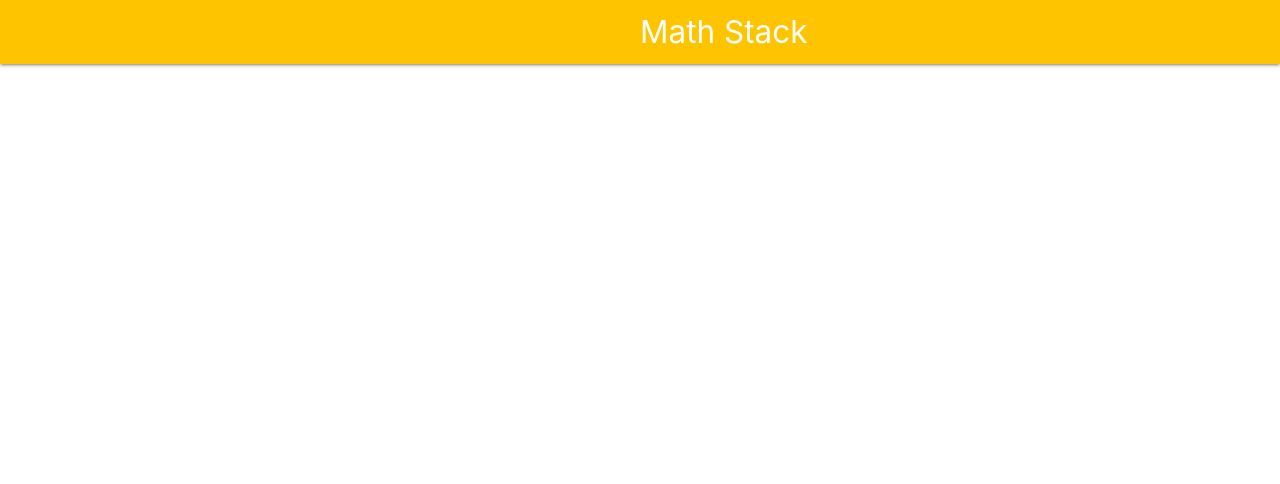
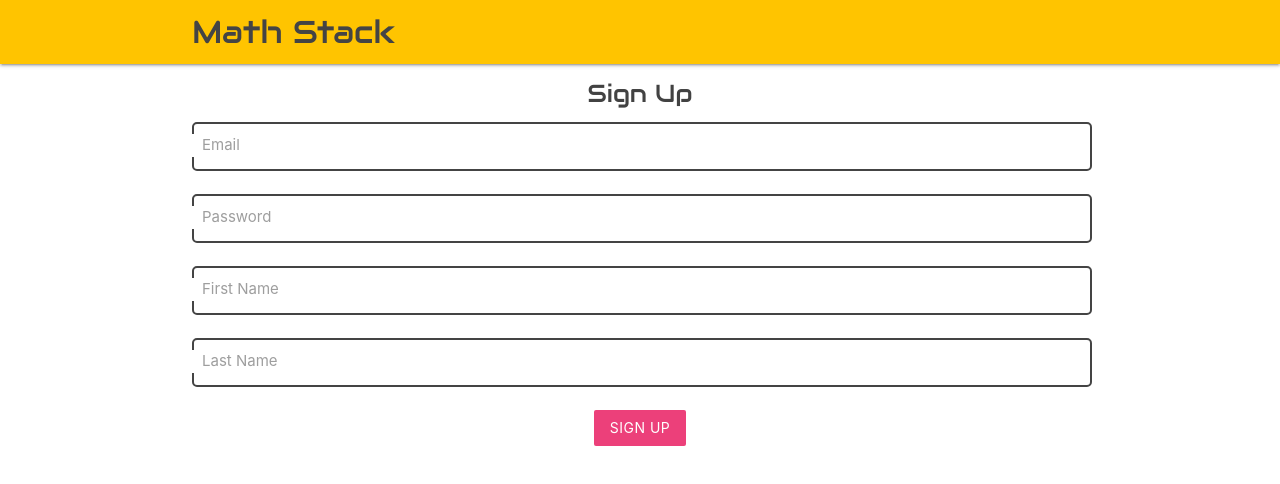
Before and after one commit to FaizBShah/Math-Stack, a React (Create React App) app: page /signup in a window 1280 px wide. Shown: the top 484 px of the page. Built offline with nearby package versions, Linux system fonts and the light colour scheme; no server answers.

Commit message:
css improved

```diff
--- a/package.json
+++ b/package.json
@@ -14,6 +14,7 @@
     "react-router-dom": "^5.2.0",
     "react-scripts": "4.0.1",
     "redux": "^4.0.5",
+    "redux-firestore": "^0.14.0",
     "redux-thunk": "^2.3.0",
     "web-vitals": "^0.2.4"
   },
--- a/public/index.html
+++ b/public/index.html
@@ -17,6 +17,9 @@
     <link rel="manifest" href="%PUBLIC_URL%/manifest.json" />
      <!-- Compiled and minified CSS -->
      <link rel="stylesheet" href="https://cdnjs.cloudflare.com/ajax/libs/materialize/1.0.0/css/materialize.min.css">
+
+     <link rel="stylesheet" href="https://maxcdn.bootstrapcdn.com/font-awesome/latest/css/font-awesome.min.css" />
+     <link href="https://fonts.googleapis.com/icon?family=Material+Icons" rel="stylesheet">
 
 
     <!--
@@ -43,7 +46,7 @@
       To begin the development, run `npm start` or `yarn start`.
       To create a production bundle, use `npm run build` or `yarn build`.
     -->
-    <!-- Compiled and minified JavaScript
-    <script src="https://cdnjs.cloudflare.com/ajax/libs/materialize/1.0.0/js/materialize.min.js"></script>-->
+    <!-- Compiled and minified JavaScript -->
+    <script src="https://cdnjs.cloudflare.com/ajax/libs/materialize/1.0.0/js/materialize.min.js"></script>
   </body>
 </html>
--- a/src/App.js
+++ b/src/App.js
@@ -4,6 +4,7 @@ import { BrowserRouter, Switch, Route } from 'react-router-dom'
 import Dashboard from './components/Dashboard/Dashboard'
 import Navbar from './components/Navbar/Navbar'
 import SignIn from './components/Auth/SignIn'
+import SignUp from "./components/Auth/SignUp";
 import './App.css';
 import {getRequiredBoxes, executeScript} from './scripts/compilerScript';
 
@@ -18,6 +19,7 @@ class App extends Component {
           <Switch>
             <Route exact path='/' component={Dashboard} />
             <Route path='/signin' component={SignIn} />
+            <Route path='/signup' component={SignUp} />
           </Switch>
         </div>
       </BrowserRouter>
--- a/src/components/Auth/SignIn.js
+++ b/src/components/Auth/SignIn.js
@@ -1,8 +1,9 @@
 import React, { Component } from 'react'
-import { NavLink } from 'react-router-dom'
+import { Link } from 'react-router-dom'
 import { connect } from 'react-redux'
-import { signIn } from '../../store/Actions/authActions'
+import { signIn, signInGoogle } from '../../store/Actions/authActions'
 import { Redirect } from 'react-router-dom'
+import { findAllByPlaceholderText } from '@testing-library/react'
 
 class SignIn extends Component {
   state = {
@@ -18,6 +19,11 @@ class SignIn extends Component {
     e.preventDefault();
     this.props.signIn(this.state)
   }
+
+  handleGoogleSubmit = (e) => {
+    e.preventDefault();
+    signInGoogle();
+  }
   render() {
 
     const { authError, auth } = this.props;
@@ -26,16 +32,15 @@ class SignIn extends Component {
     return (
       <div className="container">
 
-        <div className="row form-area card margin-top-80">
-          <div className="col m6" id="bg-login"><img src="./assets/img/kit/login_bg.png" alt="login-bg" className="hide-on-small-only"/></div>
+        <div className="row card login">
+          <div className="col m6" id="bg-login"><img src="./assets/img/login-bg.png" alt="login-bg" className="hide-on-small-only" /></div>
 
           <div className="col m6" id="bg-content">
 
             <form onSubmit={this.handleSubmit}>
 
               <div className="center">
-                <img src="./assets/img/logos/dsc_header_light.png" alt="dsc_logo"/>
-                <h4 className="tag_details flow-text grey-text text-lighten-3"><b>Math Stack Login</b></h4>
+                <h5 className="flow-text">Login</h5>
               </div>
 
               <div className="input-field">
@@ -47,24 +52,17 @@ class SignIn extends Component {
                 <label htmlFor="password"><i className="fa fa-lock"></i>   Password</label>
                 <input type="password" id='password' onChange={this.handleChange} required />
               </div>
-
-              <div className="row">
-                <div className="col" id="forgot-btn">
-                  <NavLink to="#" className="blue-text text-accent-3">Forgot Password?</NavLink>
-                </div>
-                <div className="col right">
-                  <div className="input-field">
-                    <button className="btn blue accent-3 z-depth-0 right-align" id="login-btn">Login</button>
-                  </div>
-                </div>
-              </div>
-
+              <button className="btn-thm" id="login-btn">Login</button>
 
             </form>
+
             <div className="center red-text">
-              { authError ? <p>{authError}</p> : null }
+              {authError ? <p>{authError}</p> : null}
             </div>
-
+            <ul>
+              <li><a href="#" className="btn-thm" id="google-btn" onClick={this.handleGoogleSubmit}>Login with Google</a></li>
+            </ul>
+            <Link to="/signup" className="signup">Don't have a account? <b>Sign Up</b></Link>
           </div>
         </div>
 
@@ -75,7 +73,7 @@ class SignIn extends Component {
 
 const mapStateToProps = (state) => {
 
-  return{
+  return {
     authError: state.auth.authError,
     auth: state.firebase.auth
   }
--- /dev/null
+++ b/src/components/Auth/SignUp.js
@@ -0,0 +1,70 @@
+import React, { Component } from 'react'
+import { Redirect } from 'react-router-dom'
+import { connect } from 'react-redux'
+import { signUp } from '../../store/Actions/authActions'
+
+class SignUp extends Component {
+  state = {
+    email: '',
+    password: '',
+    firstName: '',
+    lastName: '',
+  }
+  handleChange = (e) => {
+    this.setState({
+      [e.target.id]: e.target.value
+    })
+  }
+  handleSubmit = (e) => {
+    e.preventDefault();
+    this.props.signUp(this.state);
+  }
+  render() {
+    const { auth, authError } = this.props;
+    if (auth.uid) return <Redirect to='/' />
+    return (
+      <div className="container">
+        <form className="white" onSubmit={this.handleSubmit}>
+          <h5 className="grey-text text-darken-3">Sign Up</h5>
+          <div className="input-field">
+            <label htmlFor="email">Email</label>
+            <input type="email" id='email' onChange={this.handleChange} />
+          </div>
+          <div className="input-field">
+            <label htmlFor="password">Password</label>
+            <input type="password" id='password' onChange={this.handleChange} />
+          </div>
+          <div className="input-field">
+            <label htmlFor="firstName">First Name</label>
+            <input type="text" id='firstName' onChange={this.handleChange} />
+          </div>
+          <div className="input-field">
+            <label htmlFor="lastName">Last Name</label>
+            <input type="text" id='lastName' onChange={this.handleChange} />
+          </div>
+          <div className="input-field">
+            <button className="btn pink lighten-1 z-depth-0">Sign Up</button>
+            <div className="center red-text">
+              { authError ? <p>{authError}</p> : null }
+            </div>
+          </div>
+        </form>
+      </div>
+    )
+  }
+}
+
+const mapStateToProps = (state) => {
+  return {
+    auth: state.firebase.auth,
+    authError: state.auth.authError
+  }
+}
+
+const mapDispatchToProps = (dispatch)=> {
+  return {
+    signUp: (creds) => dispatch(signUp(creds))
+  }
+}
+
+export default connect(mapStateToProps, mapDispatchToProps)(SignUp)
--- a/src/components/Dashboard/Dashboard.js
+++ b/src/components/Dashboard/Dashboard.js
@@ -42,7 +42,7 @@ class Dashboard extends Component {
           //value={this.state.script}
           onChange={this.setScript}
         />
-        <button onClick={this.onClick} style={{ padding: "5px", margin: "5px", width: "150px" }}>Run</button>
+        <button onClick={this.onClick} className="run-btn"><i class="fa fa-play-circle"></i>Run</button>
       </div>
     )
   }
--- a/src/config/fbConfig.js
+++ b/src/config/fbConfig.js
@@ -1,5 +1,5 @@
 import firebase from 'firebase/app'
-import 'firebase/storage'
+import 'firebase/firestore'
 import 'firebase/auth'
 
 // Your web app's Firebase configuration
@@ -14,6 +14,6 @@ const fbConfig = {
   };
 
 firebase.initializeApp(fbConfig);
-const storage = firebase.storage();
+firebase.firestore().settings({ timestampsInSnapshots: true });
 
-export { storage, firebase as default }
+export default firebase
--- a/src/index.css
+++ b/src/index.css
@@ -1,3 +1,12 @@
+@import url('https://fonts.googleapis.com/css2?family=Audiowide&family=Roboto:ital,wght@0,300;0,400;0,500;1,300;1,400;1,500&family=Ubuntu:wght@400;500&display=swap');
+
+:root {
+  --color-primary: #FFC400;
+  --color-secondary: #444;
+  font-family: 'Audiowide', cursive;
+  font-family: 'Roboto', sans-serif;
+  font-family: 'Ubuntu', sans-serif;
+}
 body {
   margin: 0;
   font-family: -apple-system, BlinkMacSystemFont, 'Segoe UI', 'Roboto', 'Oxygen',
@@ -7,6 +16,108 @@ body {
   -moz-osx-font-smoothing: grayscale;
 }
 
+.brand-logo {
+  font-family: 'Audiowide', cursive;
+  color: var(--color-secondary) !important;
+  position: inherit !important;
+  float: left;
+}
+
+h5 {
+  font-family: 'Audiowide', cursive;
+}
+
+.login {
+  margin-top: 5rem;
+}
+
+.login form {
+  padding: 4rem 4rem 0 4rem;
+}
+
+#bg-login img {
+  width: 100%;
+}
+
+.signup {
+  margin-top: 32px;
+}
+
+.run-btn {
+  width: 80%;
+  padding: 0.7rem;
+  font-size: 1.2rem;
+  background: #3bc154;
+  border: 1px solid gray;
+}
+
+.run-btn i {
+  margin: auto 5px;
+}
+
+.btn-thm {
+  background-color: var(--color-primary);
+  padding: 10px 30px;
+  font-family: 'Ubuntu', sans-serif;
+  font-weight: 500;
+  border: 2px solid;
+  font-size: 1.1rem;
+  border-radius: 50px;
+  color: var(--color-secondary);
+}
+
+.btn-thm:hover {
+  color: var(--color-primary);
+  background-color: white;
+  border: 2px solid var(--color-primary);
+}
+
+#login-btn {
+  width: 200px;
+}
+
+#google-btn {
+  background-color: #4285F4 !important;
+  color: white;
+  border: 0;
+  width: 200px;
+}
+
+input[type=text]:not(.browser-default):focus:not([readonly]),
+input[type=email]:not(.browser-default):focus:not([readonly]),
+input[type=password]:not(.browser-default):focus:not([readonly]),
+textarea.materialize-textarea:focus:not([readonly]){
+  border-color: var(--color-primary);
+  box-shadow: none;
+  border-bottom: 2px solid var(--color-primary)
+}
+
+input[type=text]:not(.browser-default):focus:not([readonly]) + label,
+select:focus:not([readonly])
+textarea.materialize-textarea:focus:not([readonly]) + label,
+input[type=email]:not(.browser-default):focus:not([readonly]) + label,
+input[type=password]:not(.browser-default):focus:not([readonly]) + label{
+  border-color: var(--color-secondary) !important;
+}
+
+input[type=text]:not(.browser-default),
+input[type=email]:not(.browser-default),
+input[type=password]:not(.browser-default){
+  border: 2px solid var(--color-secondary);
+  border-radius: 5px;
+}
+
+label {
+  padding: 0 10px;
+  background-color: white;
+}
+
+textarea{
+  height: 40vh;
+}
+
+
+
 code {
   font-family: source-code-pro, Menlo, Monaco, Consolas, 'Courier New',
     monospace;
--- a/src/store/Reducers/authReducer.js
+++ b/src/store/Reducers/authReducer.js
@@ -18,6 +18,21 @@ const authReducer = (state = initState, action) => {
     case 'SIGNOUT_SUCCESS':
       console.log('signout success');
       return state
+
+    case 'SIGNUP_SUCCESS':
+      console.log('signup success')
+      return {
+        ...state,
+        authError: null
+      }
+
+    case 'SIGNUP_ERROR':
+      console.log('signup error')
+      return {
+        ...state,
+        authError: action.err.message
+      }
+
     default:
       return state
   }
```
Also changed, not shown: src/store/Actions/authActions.js (+36 -6 lines), public/assets/img/login-bg.png (added), 1 other file (tests, documents, lock files or other folders).
